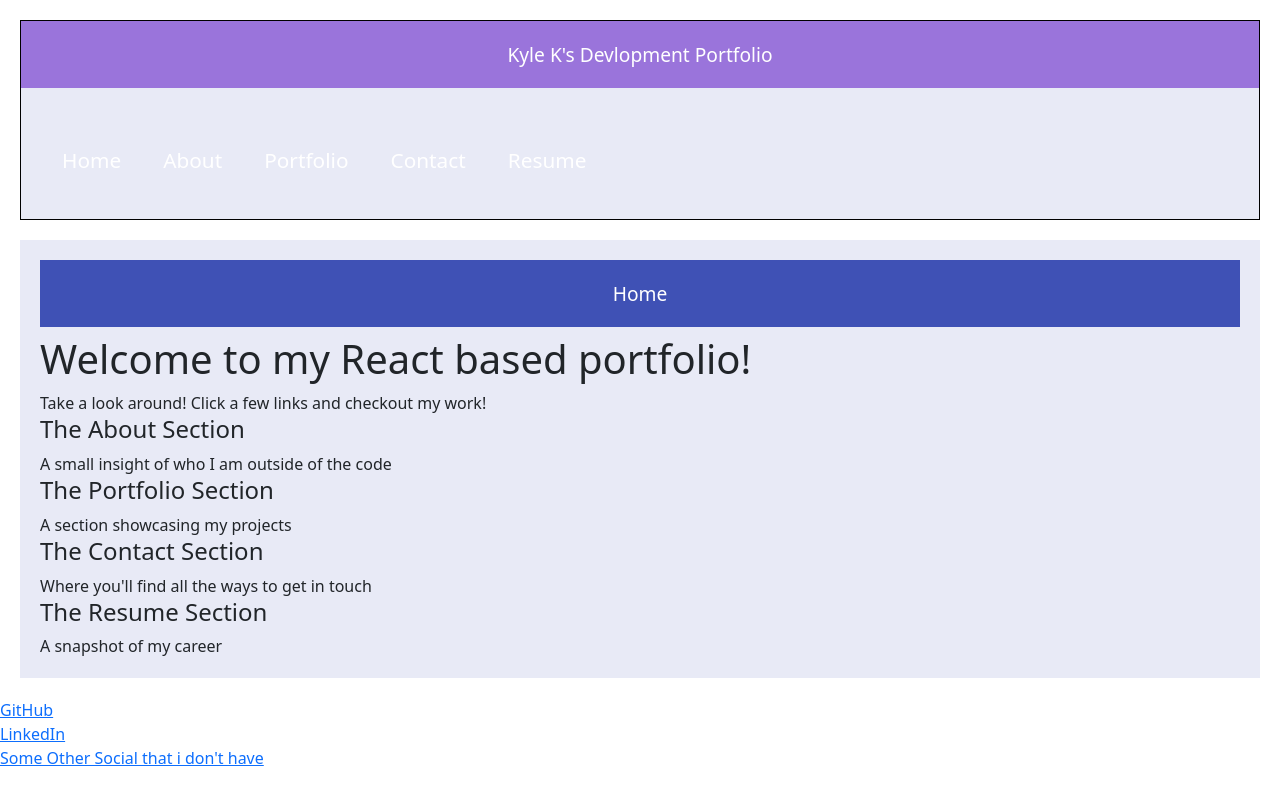
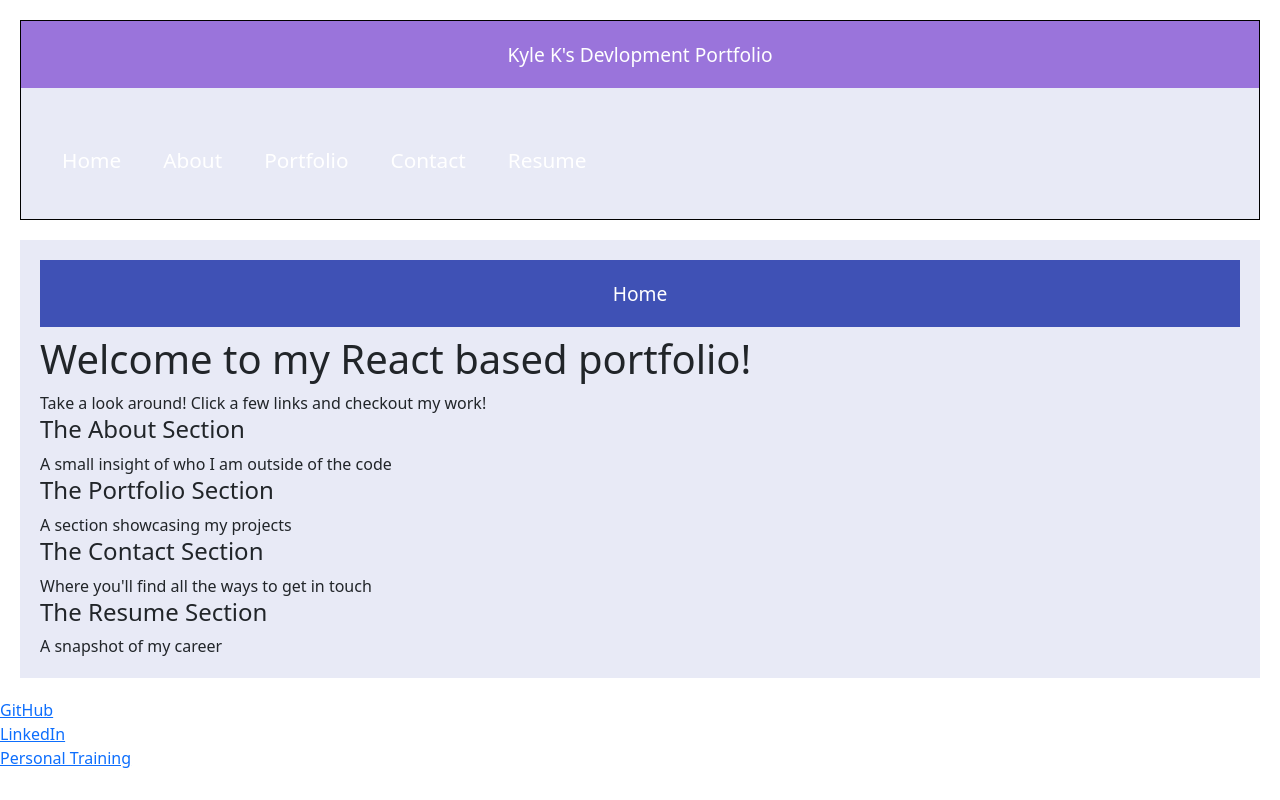
Before and after one commit to KyleKarotko/devportfolio, a React (Create React App) app: page / in a window 1280 px wide. Built offline with nearby package versions, Linux system fonts and the light colour scheme.

Commit message:
adding links to footer

```diff
--- a/src/components/Footer.js
+++ b/src/components/Footer.js
@@ -4,13 +4,13 @@ const Footer = () => {
   return (
     <div>
       <div>
-        <a href="#">GitHub</a>
+        <a href="https://github.com/KyleKarotko">GitHub</a>
       </div>
       <div>
-        <a href="#">LinkedIn</a>
+        <a href="https://www.linkedin.com/in/kkarotko">LinkedIn</a>
       </div>
       <div>
-        <a href="#">Some Other Social that i don't have</a>
+        <a href="https://www.knewicould.com/">Personal Training</a>
       </div>
     </div>
   );
```
